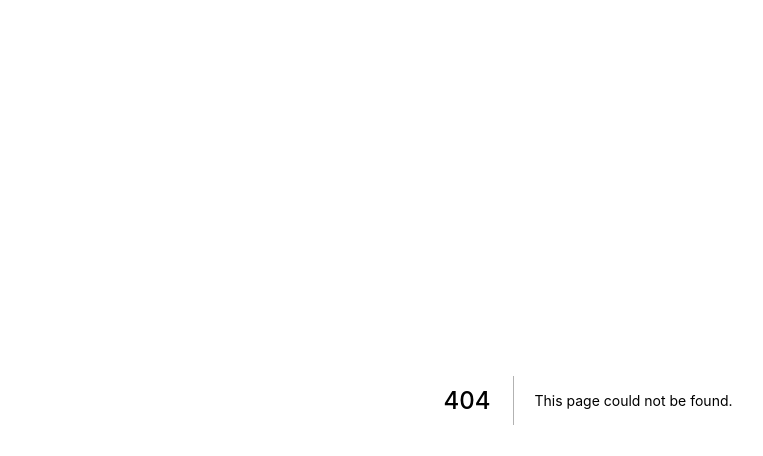
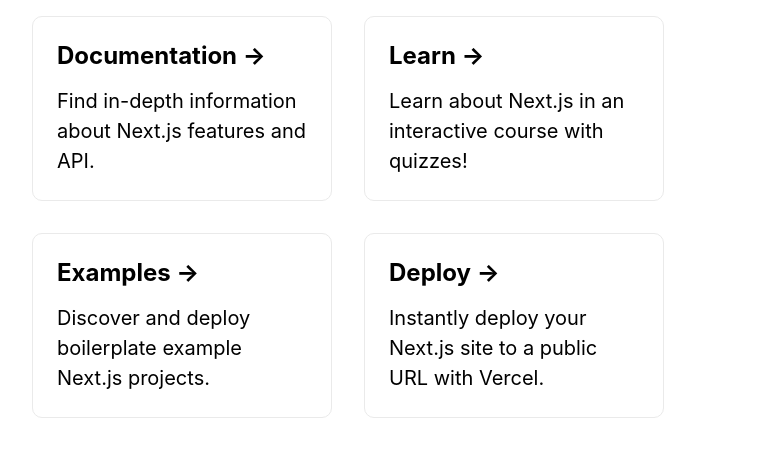
Before and after one commit to learninglab-studio/next-upf-game, a Next.js app: page /situations/two in a window 1280 px wide. Before the commit this address had no page. Shown: the top 456 px of the page, without its empty margins (52-815 px from the left). Built offline with nearby package versions, Linux system fonts and the light colour scheme.

Commit message:
Updates:

```diff
--- /dev/null
+++ b/pages/situations/one.js
@@ -0,0 +1,3 @@
+export default function FirstSituation() {
+    return <h1>First Situation</h1>;
+  }
--- /dev/null
+++ b/pages/situations/two.js
@@ -0,0 +1,38 @@
+import Head from 'next/head'
+import Image from 'next/image'
+import Link from 'next/link'
+import styles from '../../styles/Home.module.css'
+
+export default function Two () {
+    return (
+        <div className={styles.grid}>
+            <a href="https://nextjs.org/docs" className={styles.card}>
+                <h2>Documentation &rarr;</h2>
+                <p>Find in-depth information about Next.js features and API.</p>
+            </a>
+
+            <a href="https://nextjs.org/learn" className={styles.card}>
+                <h2>Learn &rarr;</h2>
+                <p>Learn about Next.js in an interactive course with quizzes!</p>
+            </a>
+
+            <a
+                href="https://github.com/vercel/next.js/tree/canary/examples"
+                className={styles.card}
+            >
+                <h2>Examples &rarr;</h2>
+                <p>Discover and deploy boilerplate example Next.js projects.</p>
+            </a>
+
+            <a
+                href="https://vercel.com/new?utm_source=create-next-app&utm_medium=default-template&utm_campaign=create-next-app"
+                className={styles.card}
+            >
+                <h2>Deploy &rarr;</h2>
+                <p>
+                    Instantly deploy your Next.js site to a public URL with Vercel.
+                </p>
+            </a>
+        </div>
+    )
+}
```
Also changed, not shown: pages/index.js (+8 -36 lines), utils/get-airtable-data.js (added).
